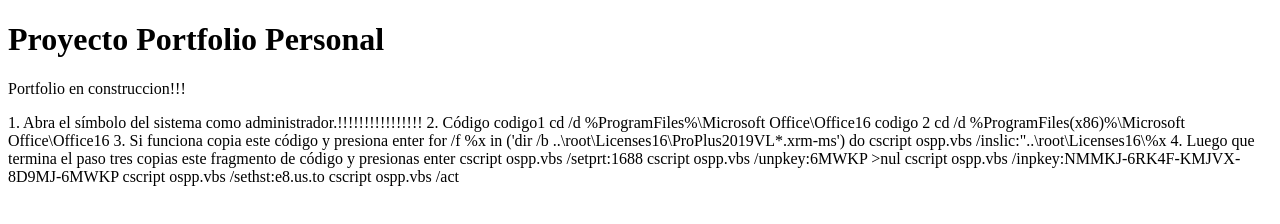
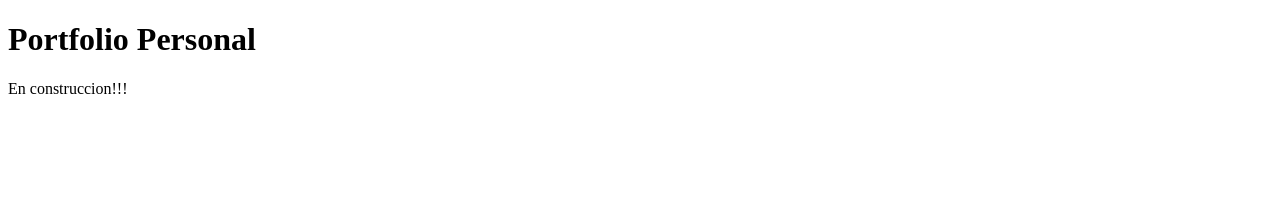
Before and after one commit to edwcastlem/portfolio, a plain HTML site: page index.html in a window 1280 px wide. Drawn offline with Linux system fonts and the light colour scheme.

Commit message:
Changes to clean project

```diff
--- a/index.html
+++ b/index.html
@@ -3,33 +3,10 @@
 <head>
     <meta charset="UTF-8">
     <meta name="viewport" content="width=device-width, initial-scale=1.0">
-    <title>Document</title>
+    <title>My Portfolio</title>
 </head>
 <body>
-    <h1>Proyecto Portfolio Personal</h1>
-    <p>Portfolio en construccion!!!</p>
-
-    <p>
-        1. Abra el símbolo del sistema como administrador.!!!!!!!!!!!!!!!!
-
-2. Código
-
-codigo1  cd /d %ProgramFiles%\Microsoft Office\Office16
-codigo 2   cd /d %ProgramFiles(x86)%\Microsoft Office\Office16
-
-3. Si funciona copia este código y presiona enter
-
-for /f %x in ('dir /b ..\root\Licenses16\ProPlus2019VL*.xrm-ms') do cscript ospp.vbs /inslic:"..\root\Licenses16\%x
-
-
-4. Luego que termina el paso tres copias este fragmento de código y presionas enter
-
-cscript ospp.vbs /setprt:1688
-cscript ospp.vbs /unpkey:6MWKP >nul
-cscript ospp.vbs /inpkey:NMMKJ-6RK4F-KMJVX-8D9MJ-6MWKP
-cscript ospp.vbs /sethst:e8.us.to
-
-cscript ospp.vbs /act
-    </p>
+    <h1>Portfolio Personal</h1>
+    <p>En construccion!!!</p>
 </body>
 </html>
```
